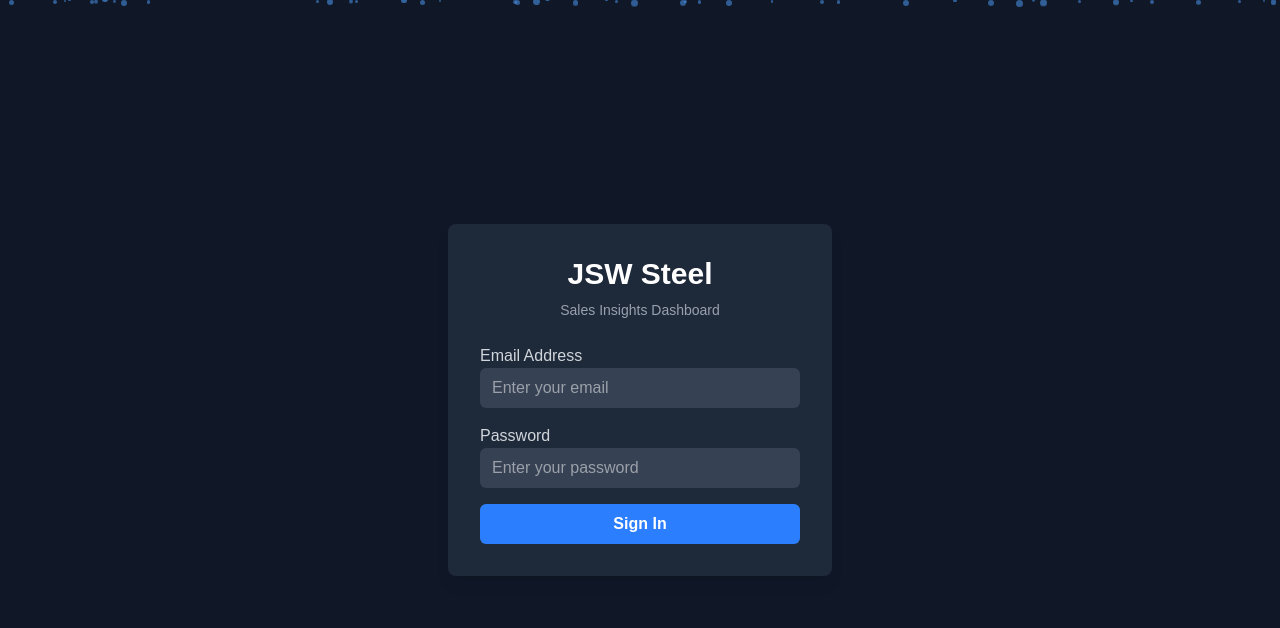
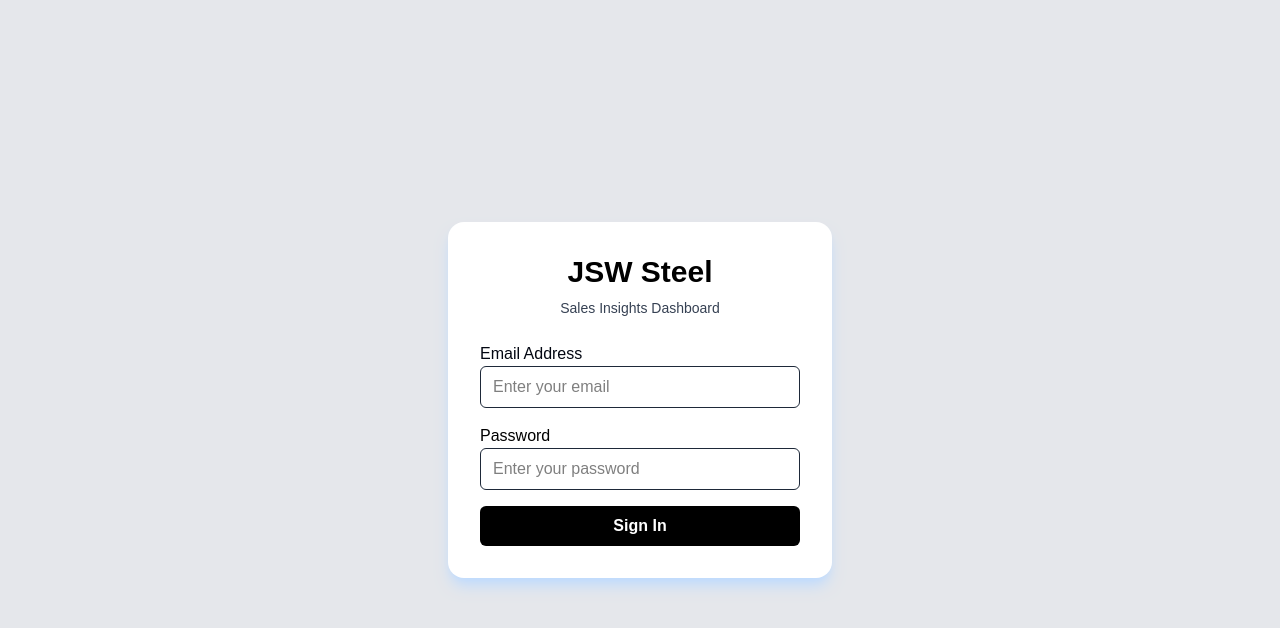
Before and after one commit to VikazTalreja/JSW-Site-Visit-Data-Analyst-Frontend, a Next.js app: page / in a window 1280 px wide. Shown: the top 628 px of the page. Built offline with nearby package versions, Linux system fonts and the light colour scheme.

Commit message:
login Update

```diff
--- a/src/app/page.js
+++ b/src/app/page.js
@@ -22,7 +22,7 @@
       id: i,
       left: `${Math.random() * 100}%`,
       size: 2 + Math.random() * 5,
-      delay: Math.random() * 8,
+      delay: 10+ Math.random() * 8,
       duration: 1 + Math.random() * 15,
       opacity: 0.3 + Math.random() * 0.3
     }));
@@ -47,39 +47,39 @@
   };
 
   return (
-    <main className="flex min-h-screen flex-col items-center justify-center p-6 bg-gray-900 text-white relative">
-      <div className="bg-gray-800 shadow-lg rounded-lg p-8 w-full max-w-sm relative z-10">
-        <h1 className="text-3xl font-bold text-center">JSW Steel</h1>
-        <p className="text-sm text-gray-400 text-center mt-2">Sales Insights Dashboard</p>
+    <main className="flex min-h-screen flex-col items-center justify-center p-6 bg-gray-200 text-white relative">
+      <div className="bg-white shadow-lg shadow-blue-200 rounded-2xl p-8 w-full max-w-sm relative z-10">
+        <h1 className="text-3xl text-black font-bold text-center">JSW Steel</h1>
+        <p className="text-sm text-gray-700 text-center mt-2">Sales Insights Dashboard</p>
 
         {error && <div className="mt-4 p-2 text-sm text-red-500 text-center">{error}</div>}
 
         <form onSubmit={handleLogin} className="mt-6">
           <div className="mb-4">
-            <label className="block text-gray-300">Email Address</label>
+            <label className="block text-gray-950">Email Address</label>
             <input
               type="email"
               value={username}
               onChange={(e) => setUsername(e.target.value)}
-              className="w-full px-3 py-2 bg-gray-700 rounded-md focus:outline-none focus:ring focus:ring-blue-500"
+              className="w-full px-3 py-2 text-black  border border-gray-800 rounded-md focus:outline-none focus:ring focus:ring-blue-500"
               placeholder="Enter your email"
               required
             />
           </div>
           <div className="mb-4">
-            <label className="block text-gray-300">Password</label>
+            <label className="block text-black">Password</label>
             <input
               type="password"
               value={password}
               onChange={(e) => setPassword(e.target.value)}
-              className="w-full px-3 py-2 bg-gray-700 rounded-md focus:outline-none focus:ring focus:ring-blue-500"
+              className="w-full px-3 py-2 text-black border border-gray-800 rounded-md focus:outline-none focus:ring focus:ring-blue-500"
               placeholder="Enter your password"
               required
             />
           </div>
           <button
             type="submit"
-            className="w-full bg-blue-500 hover:bg-blue-600 transition py-2 rounded-md font-bold"
+            className="w-full bg-black hover:cursor-pointer transition py-2 rounded-md font-bold"
           >
             Sign In
           </button>
@@ -87,11 +87,11 @@
       </div>
 
       {/* Pixel Animation */}
-      <div className="absolute inset-0 overflow-hidden">
+      {/* <div className="absolute inset-72 overflow-hidden">
         {pixels.map((pixel) => (
           <div
             key={pixel.id}
-            className="absolute bg-blue-400 rounded-full opacity-50"
+            className="absolute  bg-blue-400 rounded-full opacity-50"
             style={{
               left: pixel.left,
               width: `${pixel.size}px`,
@@ -101,12 +101,12 @@
             }}
           />
         ))}
-      </div>
+      </div> */}
 
       <style jsx>{`
         @keyframes float {
           0% { transform: translateY(0); opacity: 0.5; }
-          50% { transform: translateY(-20px); opacity: 1; }
+          50% { transform: translateY(100px); opacity: 1; }
           100% { transform: translateY(0); opacity: 0.5; }
         }
       `}</style>
```
